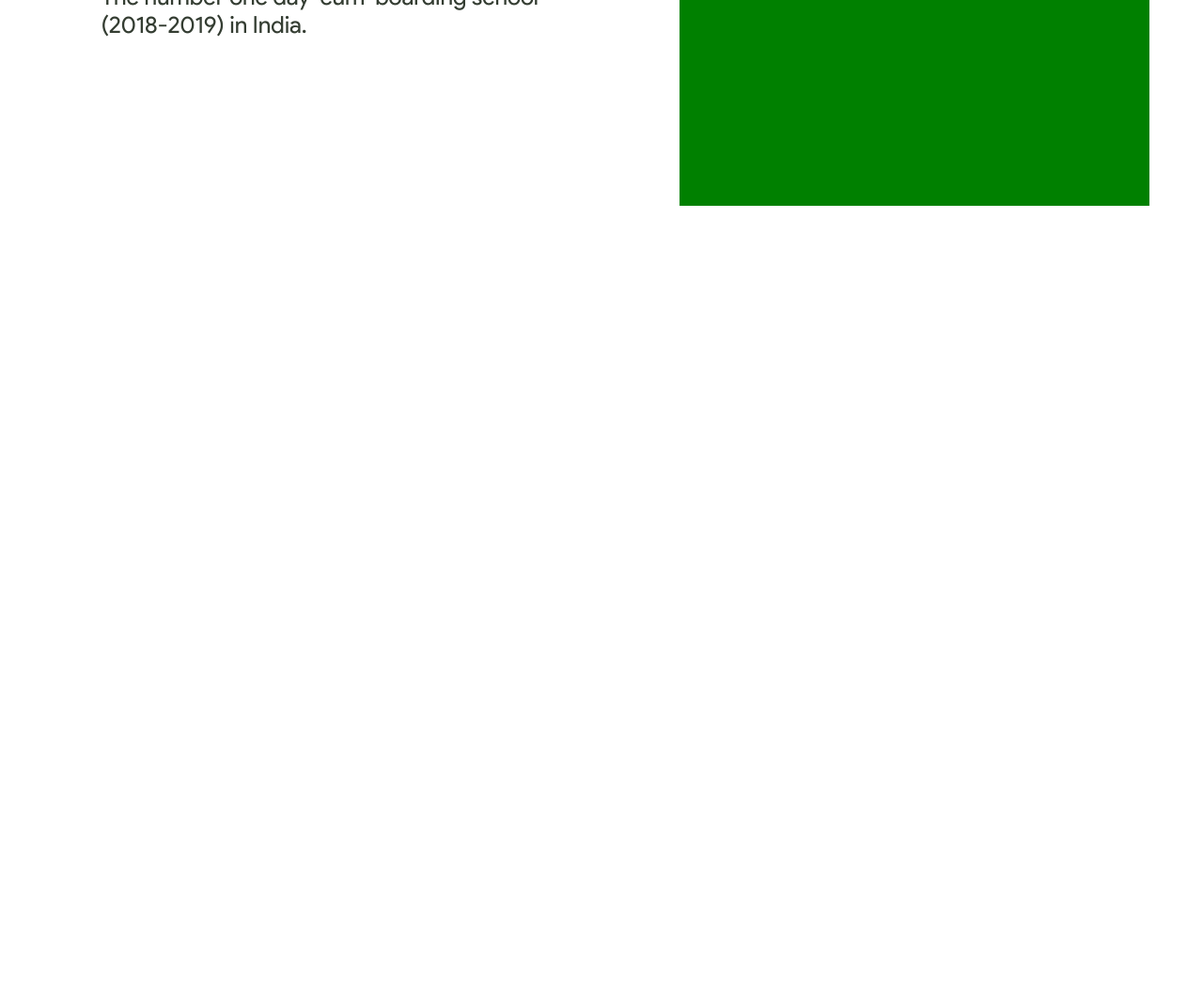
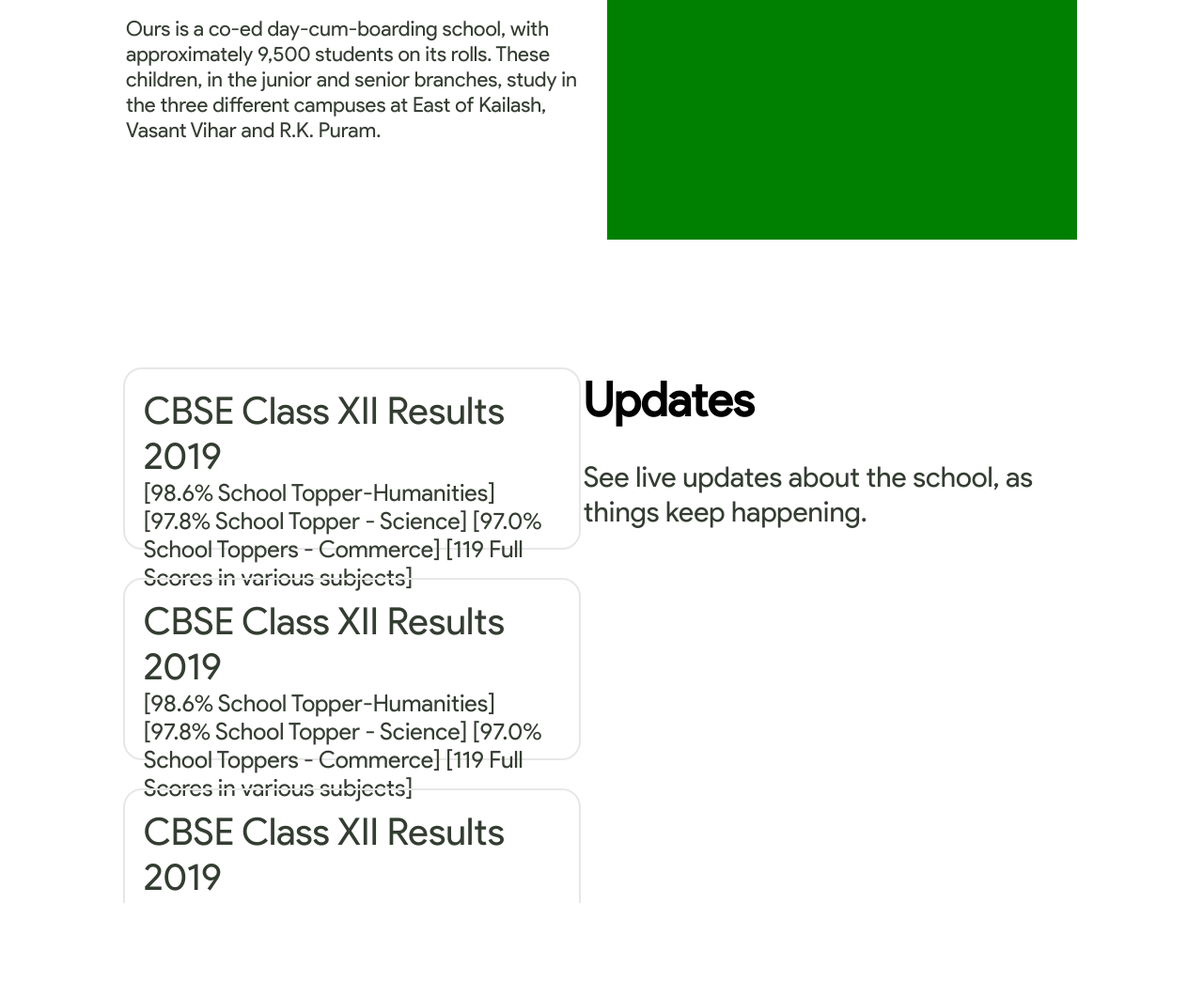
Before and after one commit to someshkar/byteit19-dpsrkp, a Gatsby site: page / in a window 1280 px wide. Shown: the part 463-1524 px from the top of the page at 94% size. Before the commit the page ends 800 px from the top, so only its background shows below. Built offline with nearby package versions, Linux system fonts and the light colour scheme; Gatsby itself is replaced by a stand-in of ours.

Commit message:
Add basic updates section

```diff
--- a/src/components/Index/Landing.js
+++ b/src/components/Index/Landing.js
@@ -2,8 +2,8 @@ import React from "react"
 import styled from "styled-components"
 
 const Container = styled.div`
-  max-width: 100vw;
-  height: 80vh;
+  width: 80vw;
+  height: 89vh;
   display: flex;
   align-items: center;
   justify-content: space-around;
@@ -12,7 +12,6 @@ const Container = styled.div`
 const TextContainer = styled.div`
   height: 40vh;
   width: 500px;
-  margin-left: 50px;
 `
 
 const Heading = styled.h1`
@@ -20,7 +19,7 @@ const Heading = styled.h1`
 `
 
 const Description = styled.div`
-  font-size: 25px;
+  font-size: 22px;
   color: #343d32;
 `
 
@@ -30,6 +29,8 @@ const Graphic = styled.div`
   background: green;
 `
 
+const Button = styled.div``
+
 export default function Landing() {
   return (
     <Container>
@@ -37,7 +38,10 @@ export default function Landing() {
         <TextContainer>
           <Heading>Delhi Public School R.K. Puram</Heading>
           <Description>
-            The number one day-cum-boarding school (2018-2019) in India.
+            Ours is a co-ed day-cum-boarding school, with approximately 9,500
+            students on its rolls. These children, in the junior and senior
+            branches, study in the three different campuses at East of Kailash,
+            Vasant Vihar and R.K. Puram.
           </Description>
         </TextContainer>
       </div>
--- /dev/null
+++ b/src/components/Index/Updates.js
@@ -0,0 +1,81 @@
+import React from "react"
+import styled from "styled-components"
+
+import updates from "../../data/updates.json"
+
+const BiggerContainer = styled.div`
+  width: 80vw;
+  display: flex;
+  justify-content: space-around;
+  margin-bottom: 100px;
+`
+
+const Container = styled.div`
+  max-height: 600px;
+  overflow-x: hidden;
+  overflow-x: auto;
+  width: 40vw;
+  display: flex;
+  flex-direction: column;
+  align-items: center;
+  &::-webkit-scrollbar {
+    width: 10px;
+  }
+  &::-webkit-scrollbar-thumb {
+    width: 10px;
+    background: #dadada;
+    cursor: pointer;
+    border-radius: 5px;
+  }
+  &::-webkit-scrollbar-track {
+    background: none;
+  }
+`
+
+const Update = styled.div`
+  height: 150px;
+  padding: 20px;
+  width: 90%;
+  border: 2px solid #e7e7e7;
+  color: #343d32;
+  border-radius: 20px;
+  margin-top: 30px;
+`
+
+const Title = styled.div`
+  font-size: 40px;
+`
+
+const Description = styled.div`
+  font-size: 25px;
+`
+
+const Heading = styled.h1`
+  font-size: 50px;
+`
+
+const Subheading = styled.div`
+  font-size: 30px;
+  color: #343d32;
+`
+
+export default function Updates() {
+  return (
+    <BiggerContainer>
+      <Container>
+        {updates.map(update => (
+          <Update>
+            <Title>{update.title}</Title>
+            <Description>{update.description}</Description>
+          </Update>
+        ))}
+      </Container>
+      <div style={{ height: "40vw", width: "500px", marginRight: "50px" }}>
+        <Heading>Updates</Heading>
+        <Subheading>
+          See live updates about the school, as things keep happening.
+        </Subheading>
+      </div>
+    </BiggerContainer>
+  )
+}
--- a/src/components/Layout.js
+++ b/src/components/Layout.js
@@ -8,7 +8,16 @@ export default function Layout({ children }) {
   return (
     <div>
       <Navbar />
-      {children}
+      <div
+        style={{
+          display: "flex",
+          flexDirection: "column",
+          alignItems: "center",
+          maxWidth: "100vw",
+        }}
+      >
+        {children}
+      </div>
     </div>
   )
 }
--- /dev/null
+++ b/src/data/updates.json
@@ -0,0 +1,18 @@
+[
+  {
+    "title": "CBSE Class XII Results 2019",
+    "description": "[98.6% School Topper-Humanities] [97.8% School Topper - Science] [97.0% School Toppers - Commerce] [119 Full Scores in various subjects]"
+  },
+  {
+    "title": "CBSE Class XII Results 2019",
+    "description": "[98.6% School Topper-Humanities] [97.8% School Topper - Science] [97.0% School Toppers - Commerce] [119 Full Scores in various subjects]"
+  },
+  {
+    "title": "CBSE Class XII Results 2019",
+    "description": "[98.6% School Topper-Humanities] [97.8% School Topper - Science] [97.0% School Toppers - Commerce] [119 Full Scores in various subjects]"
+  },
+  {
+    "title": "CBSE Class XII Results 2019",
+    "description": "[98.6% School Topper-Humanities] [97.8% School Topper - Science] [97.0% School Toppers - Commerce] [119 Full Scores in various subjects]"
+  }
+]
--- a/src/pages/index.js
+++ b/src/pages/index.js
@@ -2,11 +2,13 @@ import React from "react"
 
 import Layout from "../components/Layout"
 import Landing from "../components/Index/Landing"
+import Updates from "../components/Index/Updates"
 
 export default () => {
   return (
     <Layout>
       <Landing />
+      <Updates />
     </Layout>
   )
 }
```
Also changed, not shown: src/html.js (deleted, +0 -39 lines).
